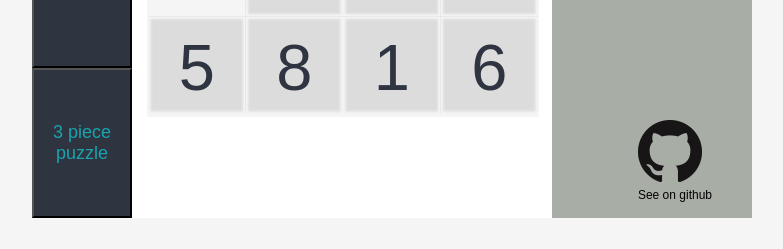
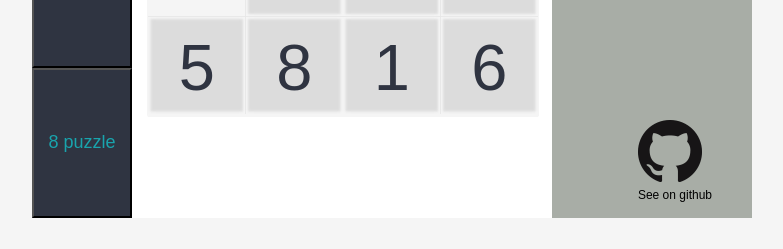
Before and after one commit to erinlynndownes/react-slide-puzzle, a React app: page / in a window 1280 px wide. Shown: the part 462-711 px from the top of the page, without its empty margins (248-1031 px from the left). Built offline with nearby package versions, Linux system fonts and the light colour scheme.

Commit message:
change button text

```diff
--- a/public/index.html
+++ b/public/index.html
@@ -19,7 +19,7 @@
       work correctly both with client-side routing and a non-root public URL.
       Learn how to configure a non-root public URL by running `npm run build`.
     -->
-    <title>React App</title>
+    <title>React Sliding Tiles Puzzle</title>
   </head>
   <body>
     <noscript>
--- a/src/components/GameUi.js
+++ b/src/components/GameUi.js
@@ -6,7 +6,7 @@ const GameUi = props => (
         <button onClick={props.imageClick} style={props.buttonStyle}>{props.otherType}</button>
         <button onClick={props.solveClick} style={props.buttonStyle}>Solve</button>
         <button onClick={props.newClick} style={props.buttonStyle}>New</button>
-        <button onClick={props.sizeClick} style={props.buttonStyle}>{props.otherSize} piece puzzle</button>
+        <button onClick={props.sizeClick} style={props.buttonStyle}>{props.otherSize} puzzle</button>
 
     </div>
 
--- a/src/components/GameView.js
+++ b/src/components/GameView.js
@@ -13,14 +13,11 @@ class GameView extends Component {
 
         this.state = {
             puzzleSrc:null,
-            puzzleWidth:null,
-            puzzleHeight:null,
             puzzleSize:4,
             puzzleType:'numbers',
             numMoves: 0
         };
 
-        this.solving = false;
         this.imageRef = null;
     }
 
@@ -116,7 +113,7 @@ class GameView extends Component {
 
 
     render() {
-        const toggleSize = (this.state.puzzleSize === 3) ? 4 : 3;
+        const toggleSize = (this.state.puzzleSize === 3) ? 15 : 8;
         const toggleImage = (this.state.puzzleType === "image") ? "Numbers" : "Image";
         const {puzzleSize, puzzleSrc, puzzleType, newPuzzle, nextMove, solving, imgWidth, imgHeight} = this.state;
 
```
Also changed, not shown: 7 other files (tests, documents, lock files or other folders).
